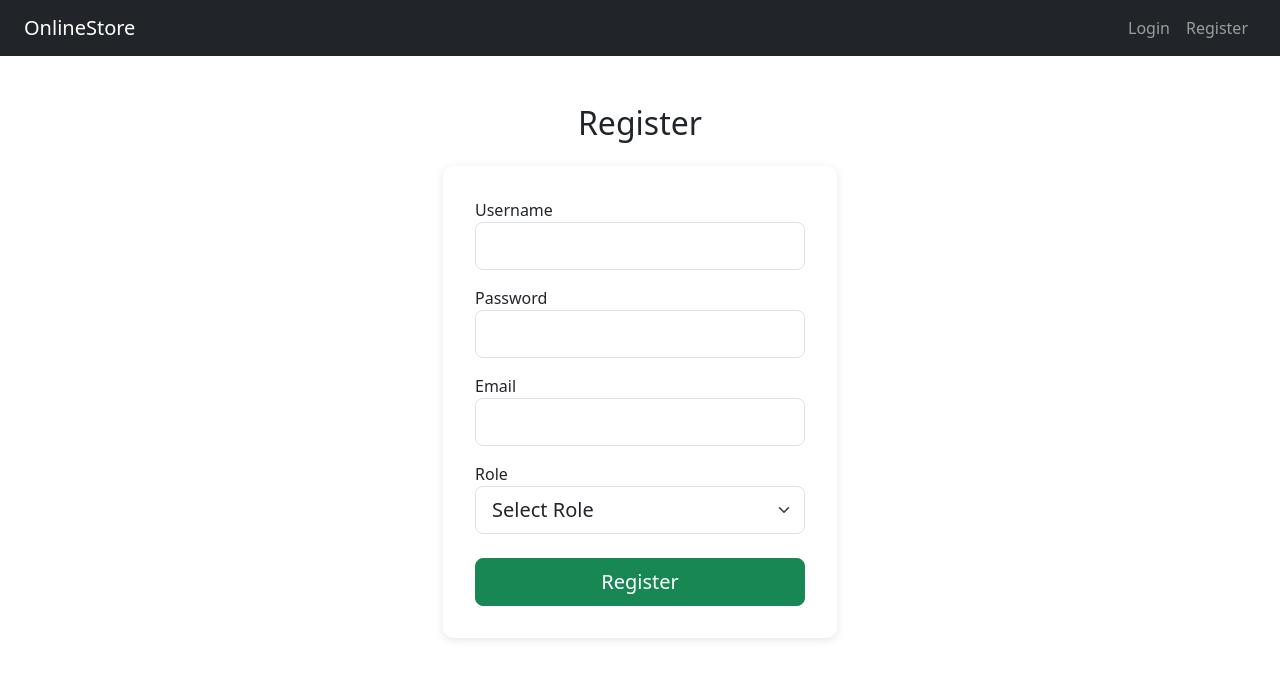
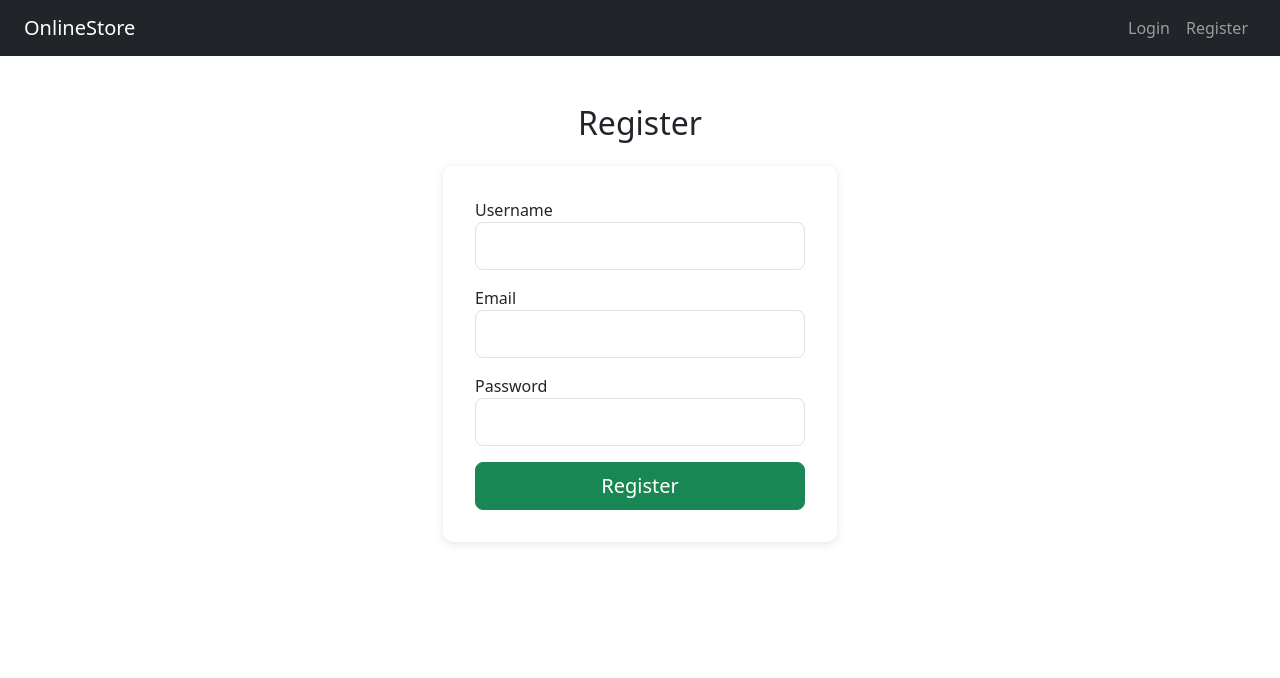
Before and after one commit to abrar914/FinalProjectForArch, a Vue app: page /register in a window 1280 px wide. Shown: the top 678 px of the page. Built offline with nearby package versions, Linux system fonts and the light colour scheme.

Commit message:
Update LoginView validation logic

```diff
--- a/src/views/LoginView.vue
+++ b/src/views/LoginView.vue
@@ -1,3 +1,4 @@
+<!-- src/views/LoginView.vue -->
 <template>
   <div class="container mt-5">
     <h2>Login</h2>
@@ -17,7 +18,7 @@
           <option value="admin">Admin</option>
         </select>
       </div>
-      <button class="btn btn-primary" @click="login">Login</button>
+      <button class="btn btn-primary">Login</button>
     </form>
     <div v-if="error" class="alert alert-danger mt-3">{{ error }}</div>
   </div>
@@ -35,19 +36,32 @@ export default {
   },
   methods: {
     login() {
-      console.log("Login button clicked");
-      const users = JSON.parse(localStorage.getItem('users')) || [];
-
+      if (this.role === 'admin') {
+        // Hardcoded admin credentials
+        if (this.email === 'admin@store.com' && this.password === 'admin123') {
+          const adminUser = {
+            email: this.email,
+            role: 'admin'
+          };
+          localStorage.setItem('user', JSON.stringify(adminUser));
+          window.dispatchEvent(new Event('storage'));
+          this.$router.push('/admin');
+        } else {
+          this.error = 'Invalid admin credentials.';
+        }
+      } else {
+        const users = JSON.parse(localStorage.getItem('users') || '[]');
         const foundUser = users.find(
-        u => u.email === this.email && u.password === this.password && u.role === this.role
+          u => u.email === this.email && u.password === this.password && u.role === 'customer'
         );
 
         if (foundUser) {
           localStorage.setItem('user', JSON.stringify(foundUser));
           window.dispatchEvent(new Event('storage'));
-        this.$router.push(this.role === 'admin' ? '/admin' : '/customer');
+          this.$router.push('/customer');
         } else {
-        this.error = 'Invalid email, password, or role.';
+          this.error = 'Invalid email or password.';
+        }
       }
     }
   }
--- a/src/views/RegisterView.vue
+++ b/src/views/RegisterView.vue
@@ -1,3 +1,4 @@
+<!-- src/views/RegisterView.vue -->
 <template>
   <div class="register mt-5">
     <h2 class="text-center mb-4">Register</h2>
@@ -8,22 +9,13 @@
       </div>
 
       <div class="form-group mb-3">
-        <label>Password</label>
-        <input type="password" v-model="password" class="form-control form-control-lg" required />
+        <label>Email</label>
+        <input v-model="email" type="email" class="form-control form-control-lg" required />
       </div>
 
       <div class="form-group mb-3">
-        <label>Email</label>
-        <input type="email" v-model="email" class="form-control form-control-lg" required />
-      </div>
-
-      <div class="form-group mb-4">
-        <label>Role</label>
-        <select v-model="role" class="form-select form-select-lg" required>
-          <option value="">Select Role</option>
-          <option value="admin">Admin</option>
-          <option value="customer">Customer</option>
-        </select>
+        <label>Password</label>
+        <input v-model="password" type="password" class="form-control form-control-lg" required />
       </div>
 
       <button class="btn btn-success btn-lg w-100">Register</button>
@@ -37,25 +29,30 @@ export default {
   data() {
     return {
       username: '',
-      password: '',
       email: '',
-      role: ''
+      password: ''
     };
   },
   methods: {
     handleRegister() {
+      const users = JSON.parse(localStorage.getItem('users') || '[]');
+
+      // Prevent duplicate email registration
+      if (users.some(user => user.email === this.email)) {
+        alert('This email is already registered.');
+        return;
+      }
+
       const newUser = {
         username: this.username,
+        email: this.email,
         password: this.password,
-        email: this.email,
-        role: this.role
+        role: 'customer'
       };
 
-      const users = JSON.parse(localStorage.getItem('users')) || [];
       users.push(newUser);
       localStorage.setItem('users', JSON.stringify(users));
-
-      alert(`Registered successfully as ${newUser.role}. Please log in.`);
+      alert('Registered successfully. Please log in.');
       this.$router.push('/login');
     }
   }
@@ -67,7 +64,6 @@ export default {
   max-width: 700px;
   margin: auto;
 }
-
 .register-form {
   width: 100%;
   padding: 2rem;
```
Lines whose indentation alone changed are shown as unchanged.
